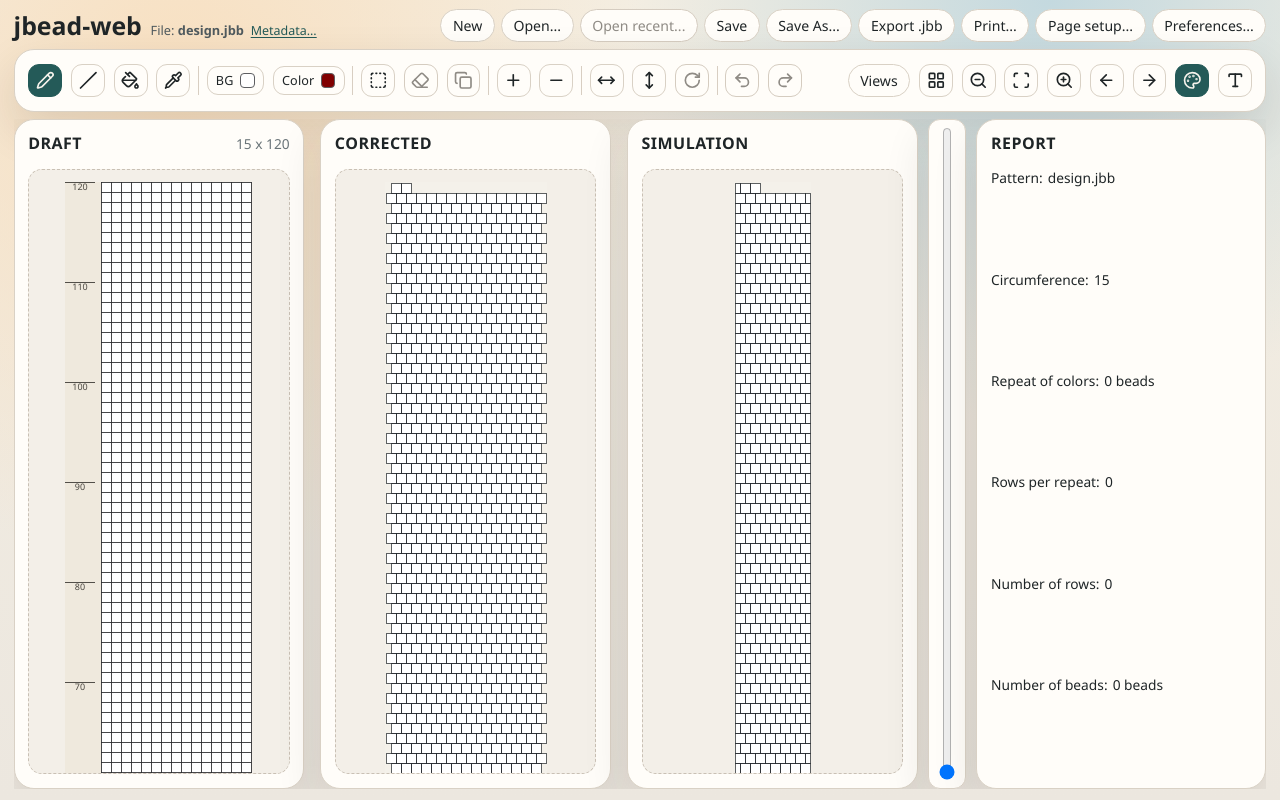
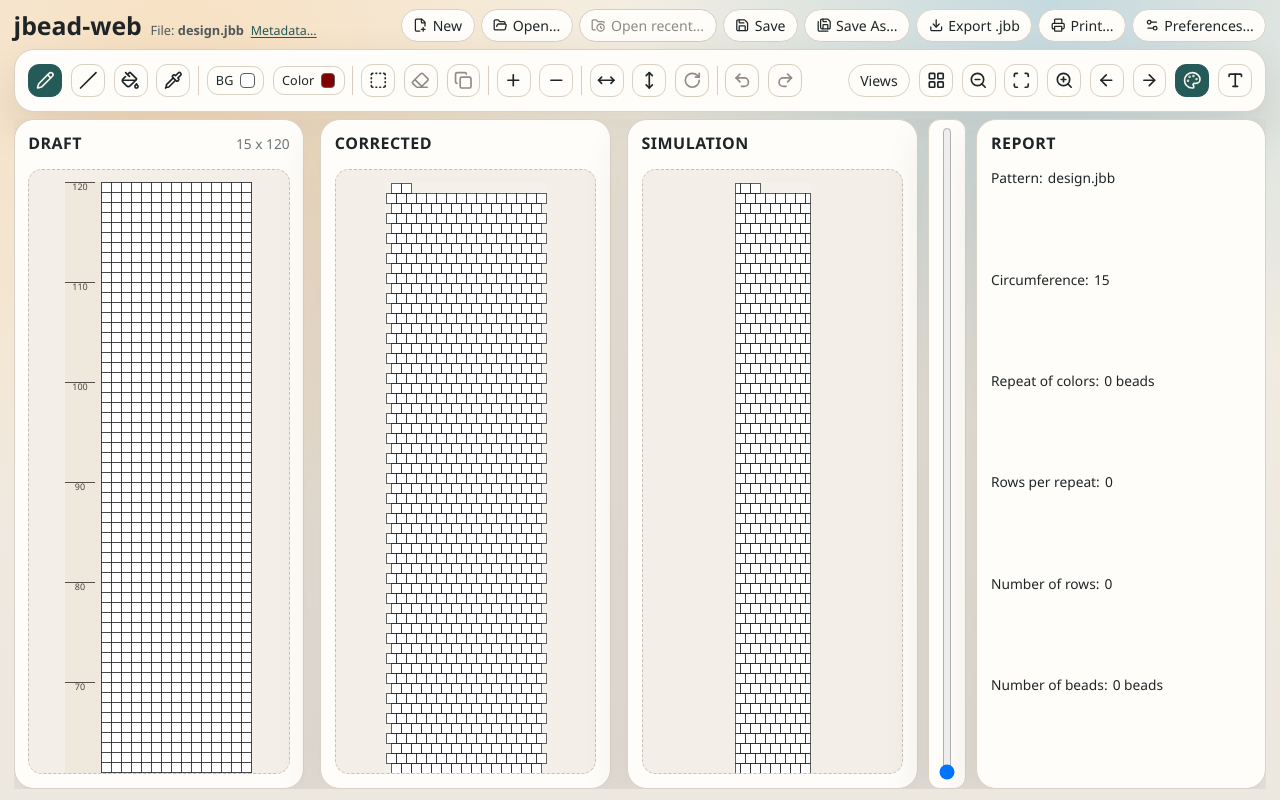
Before and after one commit to cyrilcombe/tsbead, a React (Vite) app: page / in a window 1280 px wide. Built offline with nearby package versions, Linux system fonts and the light colour scheme.

Commit message:
feat(ui): add header action icons and merge page setup into preferences

```diff
--- a/src/App.tsx
+++ b/src/App.tsx
@@ -3,7 +3,12 @@ import {
   ArrowLeft,
   ArrowRight,
   Copy,
+  Download,
   Eraser,
+  FilePlus2,
+  FolderClock,
+  FolderOpen,
+  Printer,
   LayoutGrid,
   Minus,
   MoveHorizontal,
@@ -16,6 +21,9 @@ import {
   Redo2,
   RotateCw,
   Scan,
+  Save,
+  SaveAll,
+  Settings2,
   Slash,
   SquareDashed,
   Type,
@@ -273,7 +281,6 @@ function App() {
   const [isRecentDialogOpen, setIsRecentDialogOpen] = useState(false)
   const [appSettings, setAppSettings] = useState<AppSettings>(DEFAULT_APP_SETTINGS)
   const [isPreferencesDialogOpen, setIsPreferencesDialogOpen] = useState(false)
-  const [isPageSetupDialogOpen, setIsPageSetupDialogOpen] = useState(false)
   const [isMetadataDialogOpen, setIsMetadataDialogOpen] = useState(false)
   const [isViewsMenuOpen, setIsViewsMenuOpen] = useState(false)
   const [isColorMenuOpen, setIsColorMenuOpen] = useState(false)
@@ -775,6 +782,8 @@ function App() {
     setPreferencesAuthorInput(appSettings.defaultAuthor)
     setPreferencesOrganizationInput(appSettings.defaultOrganization)
     setPreferencesSymbolsInput(appSettings.symbols)
+    setPageSetupSizeInput(appSettings.printPageSize)
+    setPageSetupOrientationInput(appSettings.printOrientation)
     setIsPreferencesDialogOpen(true)
   }, [appSettings])
 
@@ -785,18 +794,14 @@ function App() {
     setIsMetadataDialogOpen(true)
   }, [document.author, document.notes, document.organization])
 
-  const onOpenPageSetupDialog = useCallback(() => {
-    setPageSetupSizeInput(appSettings.printPageSize)
-    setPageSetupOrientationInput(appSettings.printOrientation)
-    setIsPageSetupDialogOpen(true)
-  }, [appSettings.printOrientation, appSettings.printPageSize])
-
   const onApplyPreferences = useCallback(async () => {
     const nextSettings: AppSettings = {
       ...appSettings,
       defaultAuthor: preferencesAuthorInput.trim(),
       defaultOrganization: preferencesOrganizationInput.trim(),
       symbols: preferencesSymbolsInput.length > 0 ? preferencesSymbolsInput : DEFAULT_BEAD_SYMBOLS,
+      printPageSize: pageSetupSizeInput,
+      printOrientation: pageSetupOrientationInput,
     }
 
     try {
@@ -825,25 +830,11 @@ function App() {
     preferencesAuthorInput,
     preferencesOrganizationInput,
     preferencesSymbolsInput,
+    pageSetupOrientationInput,
+    pageSetupSizeInput,
     setMetadata,
     setSymbols,
   ])
-
-  const onApplyPageSetup = useCallback(async () => {
-    const nextSettings: AppSettings = {
-      ...appSettings,
-      printPageSize: pageSetupSizeInput,
-      printOrientation: pageSetupOrientationInput,
-    }
-
-    try {
-      await saveAppSettings(nextSettings)
-      setAppSettings(nextSettings)
-      setIsPageSetupDialogOpen(false)
-    } catch (error) {
-      window.alert(`Could not save page setup: ${getErrorMessage(error)}`)
-    }
-  }, [appSettings, pageSetupOrientationInput, pageSetupSizeInput])
 
   const onApplyMetadata = useCallback(() => {
     setMetadata({
@@ -1048,7 +1039,6 @@ function App() {
 
       if (
         isPreferencesDialogOpen ||
-        isPageSetupDialogOpen ||
         isMetadataDialogOpen ||
         isRecentDialogOpen ||
         isArrangeDialogOpen ||
@@ -1056,7 +1046,6 @@ function App() {
       ) {
         if (event.key === 'Escape') {
           setIsPreferencesDialogOpen(false)
-          setIsPageSetupDialogOpen(false)
           setIsMetadataDialogOpen(false)
           setIsRecentDialogOpen(false)
           setIsArrangeDialogOpen(false)
@@ -1086,7 +1075,7 @@ function App() {
           redo()
           handled = true
         } else if (lowerKey === 'p' && event.shiftKey) {
-          onOpenPageSetupDialog()
+          onOpenPreferencesDialog()
           handled = true
         } else if (lowerKey === 'p' && !event.shiftKey) {
           onPrintDocument()
@@ -1208,7 +1197,6 @@ function App() {
     isBackgroundMenuOpen,
     isColorMenuOpen,
     isMetadataDialogOpen,
-    isPageSetupDialogOpen,
     isPreferencesDialogOpen,
     isRecentDialogOpen,
     isViewsMenuOpen,
@@ -1216,7 +1204,6 @@ function App() {
     onDeleteSelection,
     onNewDocument,
     onOpenDocument,
-    onOpenPageSetupDialog,
     onOpenPreferencesDialog,
     onOpenRecentDialog,
     onOpenArrangeDialog,
@@ -1292,37 +1279,42 @@ function App() {
           </p>
         </div>
         <div className="header-actions">
-          <button className="action" onClick={onNewDocument}>
-            New
+          <button className="action header-action" onClick={onNewDocument}>
+            <FilePlus2 className="header-action-icon" aria-hidden="true" />
+            <span>New</span>
           </button>
-          <button className="action" onClick={() => void onOpenDocument()}>
-            Open...
+          <button className="action header-action" onClick={() => void onOpenDocument()}>
+            <FolderOpen className="header-action-icon" aria-hidden="true" />
+            <span>Open...</span>
           </button>
-          <button className="action" onClick={onOpenRecentDialog} disabled={recentFiles.length === 0}>
-            Open recent...
+          <button className="action header-action" onClick={onOpenRecentDialog} disabled={recentFiles.length === 0}>
+            <FolderClock className="header-action-icon" aria-hidden="true" />
+            <span>Open recent...</span>
           </button>
-          <button className="action" onClick={() => void onSaveDocument()}>
-            Save
+          <button className="action header-action" onClick={() => void onSaveDocument()}>
+            <Save className="header-action-icon" aria-hidden="true" />
+            <span>Save</span>
           </button>
-          <button className="action" onClick={() => void onSaveAsDocument()}>
-            Save As...
+          <button className="action header-action" onClick={() => void onSaveAsDocument()}>
+            <SaveAll className="header-action-icon" aria-hidden="true" />
+            <span>Save As...</span>
           </button>
           <button
-            className="action"
+            className="action header-action"
             onClick={() => {
               onDownloadFile(openFileName)
             }}
           >
-            Export .jbb
+            <Download className="header-action-icon" aria-hidden="true" />
+            <span>Export .jbb</span>
           </button>
-          <button className="action" onClick={onPrintDocument} disabled={!hasAnyPaneVisible}>
-            Print...
+          <button className="action header-action" onClick={onPrintDocument} disabled={!hasAnyPaneVisible}>
+            <Printer className="header-action-icon" aria-hidden="true" />
+            <span>Print...</span>
           </button>
-          <button className="action" onClick={onOpenPageSetupDialog}>
-            Page setup...
-          </button>
-          <button className="action" onClick={onOpenPreferencesDialog}>
-            Preferences...
+          <button className="action header-action" onClick={onOpenPreferencesDialog}>
+            <Settings2 className="header-action-icon" aria-hidden="true" />
+            <span>Preferences...</span>
           </button>
           <input ref={openFileInputRef} className="hidden-file-input" type="file" accept=".jbb,text/plain" onChange={onFileInputChange} />
         </div>
@@ -1918,50 +1910,6 @@ function App() {
         </div>
       ) : null}
 
-      {isPageSetupDialogOpen ? (
-        <div className="dialog-backdrop">
-          <section className="arrange-dialog panel" role="dialog" aria-modal="true" aria-label="Page setup">
-            <div className="panel-title">
-              <h2>Page Setup</h2>
-            </div>
-            <div className="arrange-form">
-              <label className="arrange-field">
-                Paper
-                <select
-                  className="arrange-input"
-                  value={pageSetupSizeInput}
-                  onChange={(event) => setPageSetupSizeInput(event.currentTarget.value as AppSettings['printPageSize'])}
-                >
-                  <option value="a4">A4</option>
-                  <option value="letter">Letter</option>
-                </select>
-              </label>
-              <label className="arrange-field">
-                Orientation
-                <select
-                  className="arrange-input"
-                  value={pageSetupOrientationInput}
-                  onChange={(event) =>
-                    setPageSetupOrientationInput(event.currentTarget.value as AppSettings['printOrientation'])
-                  }
-                >
-                  <option value="portrait">Portrait</option>
-                  <option value="landscape">Landscape</option>
-                </select>
-              </label>
-            </div>
-            <div className="arrange-actions">
-              <button className="action" onClick={() => setIsPageSetupDialogOpen(false)}>
-                Cancel
-              </button>
-              <button className="action tool-action active" onClick={() => void onApplyPageSetup()}>
-                Apply
-              </button>
-            </div>
-          </section>
-        </div>
-      ) : null}
-
       {isPreferencesDialogOpen ? (
         <div className="dialog-backdrop">
           <section className="arrange-dialog panel" role="dialog" aria-modal="true" aria-label="Preferences">
@@ -1995,6 +1943,28 @@ function App() {
                   value={preferencesSymbolsInput}
                   onChange={(event) => setPreferencesSymbolsInput(event.currentTarget.value)}
                 />
+              </label>
+              <label className="arrange-field">
+                Paper
+                <select
+                  className="arrange-input"
+                  value={pageSetupSizeInput}
+                  onChange={(event) => setPageSetupSizeInput(event.currentTarget.value as AppSettings['printPageSize'])}
+                >
+                  <option value="a4">A4</option>
+                  <option value="letter">Letter</option>
+                </select>
+              </label>
+              <label className="arrange-field">
+                Orientation
+                <select
+                  className="arrange-input"
+                  value={pageSetupOrientationInput}
+                  onChange={(event) => setPageSetupOrientationInput(event.currentTarget.value as AppSettings['printOrientation'])}
+                >
+                  <option value="portrait">Portrait</option>
+                  <option value="landscape">Landscape</option>
+                </select>
               </label>
             </div>
             <div className="arrange-actions">
--- a/src/index.css
+++ b/src/index.css
@@ -94,6 +94,19 @@ h1 {
   display: flex;
   flex-wrap: wrap;
   gap: 0.38rem;
+}
+
+.header-action {
+  display: inline-flex;
+  align-items: center;
+  gap: 0.32rem;
+}
+
+.header-action-icon {
+  width: 0.9rem;
+  height: 0.9rem;
+  stroke-width: 2.1;
+  flex: none;
 }
 
 .metadata-inline-action {
```
